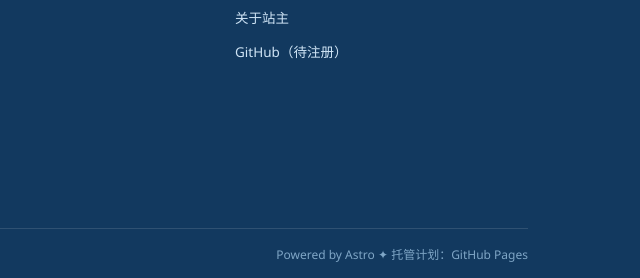
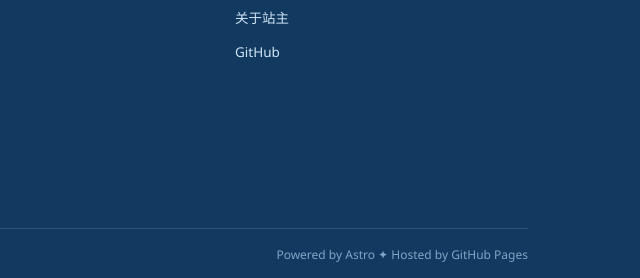
Before and after one commit to analysis2077/analysis2077.github.io, an Astro site: page / in a window 1280 px wide. Shown: the part 1837-2115 px from the top of the page, 640-1280 px from the left. Built offline with nearby package versions, Linux system fonts and the light colour scheme; Astro itself is replaced by a stand-in of ours.

Commit message:
Footer: link to real GitHub profile, hosted status

```diff
--- a/src/components/Footer.astro
+++ b/src/components/Footer.astro
@@ -23,13 +23,13 @@ const year = new Date().getFullYear();
         <ul>
           <li><a href="/search/">搜索</a></li>
           <li><a href="/about/">关于站主</a></li>
-          <li><a href="https://github.com/" target="_blank" rel="noopener">GitHub（待注册）</a></li>
+          <li><a href="https://github.com/analysis2077" target="_blank" rel="noopener">GitHub</a></li>
         </ul>
       </div>
     </div>
     <div class="foot-bar">
       <span>© {year} {SITE.owner} · The Unfinished Way</span>
-      <span>Powered by Astro ✦ 托管计划：GitHub Pages</span>
+      <span>Powered by Astro ✦ Hosted by GitHub Pages</span>
     </div>
   </div>
 </footer>
```
